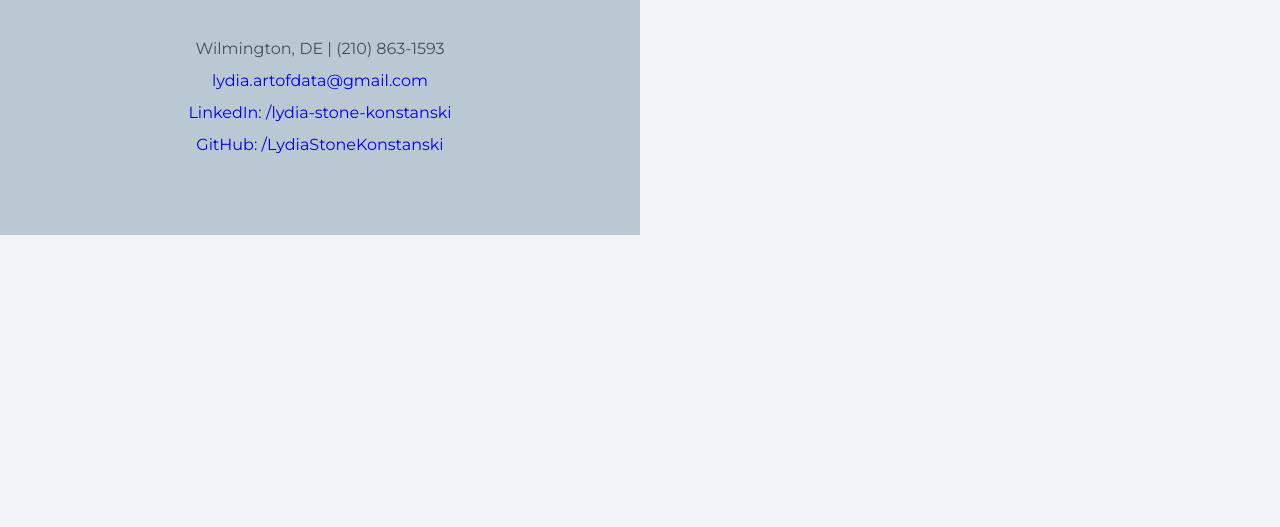
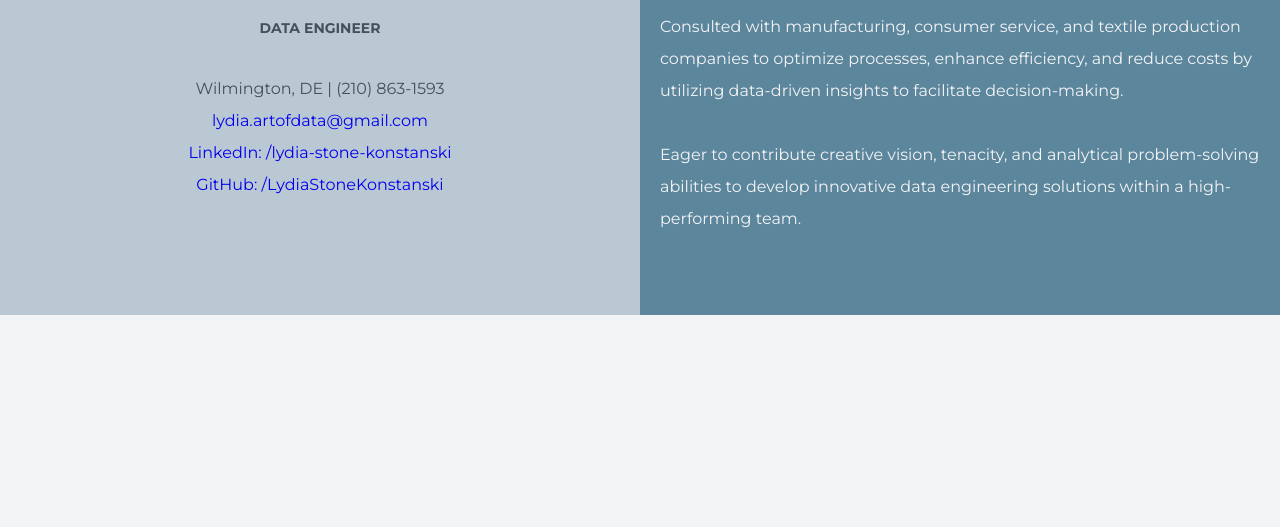
Before and after one commit to LydiaStoneKonstanski/LSK_Pro, a plain HTML site: page Pro/resume.html in a window 1280 px wide. Shown: the part 273-800 px from the top of the page. Drawn offline with nearby package versions, Linux system fonts and the light colour scheme.

Commit message:
header section complete

```diff
--- a/Pro/resume.html
+++ b/Pro/resume.html
@@ -20,13 +20,20 @@
 
         <!-- Header -->
     <div class="ribbon">
-        <a href="" ><p class="p-resume">Download PDF</p></a>
+        <a href="https://drive.google.com/file/d/1ys-LJUzOEB8EVZMMvrq2m_baY3FMgn7a/view?usp=sharing" ><p class="p-resume">Download PDF</p></a>
     </div>
-    <header class="resume-container tall">
+    <header class="resume-container">
         <div class="two-col-word headword">
             <h1 class="center-block">Lydia Stone</h1><br>
             <h4 class="center-block">Data Engineer</h4><br>
             <p class="center-block">Wilmington, DE | (210) 863-1593 <a href="lydia.artofdata@gmail.com" target="_blank">lydia.artofdata@gmail.com</a><a href="https://www.linkedin.com/in/lydia-stone-konstanski/" target="_blank">LinkedIn: /lydia-stone-konstanski</a><a href="https://github.com/LydiaStoneKonstanski" target="_blank">GitHub: /LydiaStoneKonstanski</a></p>
+        </div>
+        <div class="two-col-resume">
+            <p>Data Engineer with a background in Project Management, Production Administration, and Education within
+                the textile and design industries.<br><br>Consulted with manufacturing, consumer service, and textile production
+                companies to optimize processes, enhance efficiency, and reduce costs by utilizing data-driven insights to
+                facilitate decision-making.<br><br>Eager to contribute creative vision, tenacity, and analytical problem-solving
+                abilities to develop innovative data engineering solutions within a high-performing team.</p>
         </div>
     </header>
 
--- a/Pro/style.css
+++ b/Pro/style.css
@@ -605,6 +605,7 @@ div.form1 a {
     grid-template-columns: repeat(12, 1fr);
     grid-template-rows: repeat(3, 1fr);
     padding-top: 108px;
+    height: 60vh;
 }
 .p-resume {
     font-family: "Montserrat", sans-serif;
@@ -622,3 +623,15 @@ div.form1 a {
 .top2 {
     padding-top: 108px;
 }
+.two-col-resume {
+    grid-column: span 6;
+    grid-row: 1/span 3;
+    display: flex;
+    flex-direction: column;
+    align-items: center;
+    justify-content: center;
+    background-color: rgb(92, 134, 156);
+    color: rgb(243, 244, 246);
+    padding: 20px;
+    box-sizing: border-box;
+}
```
Also changed, not shown: 2 other files.
